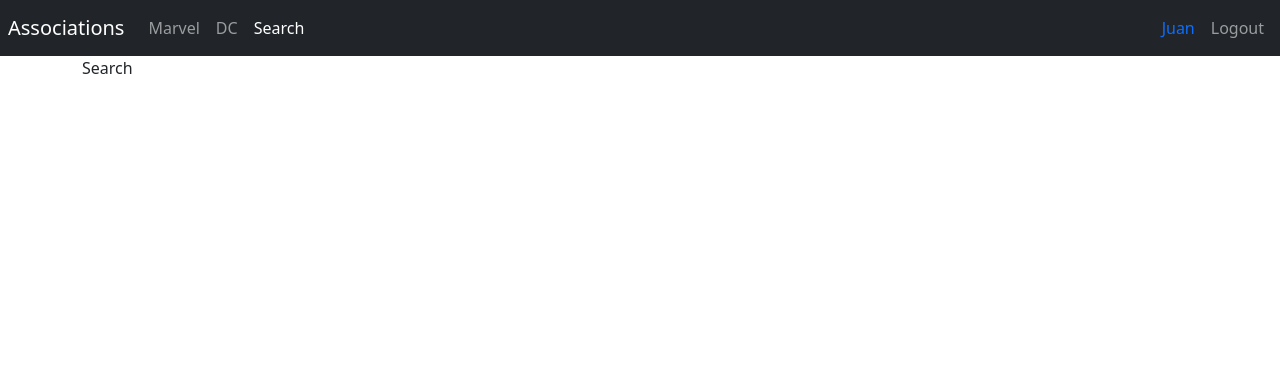
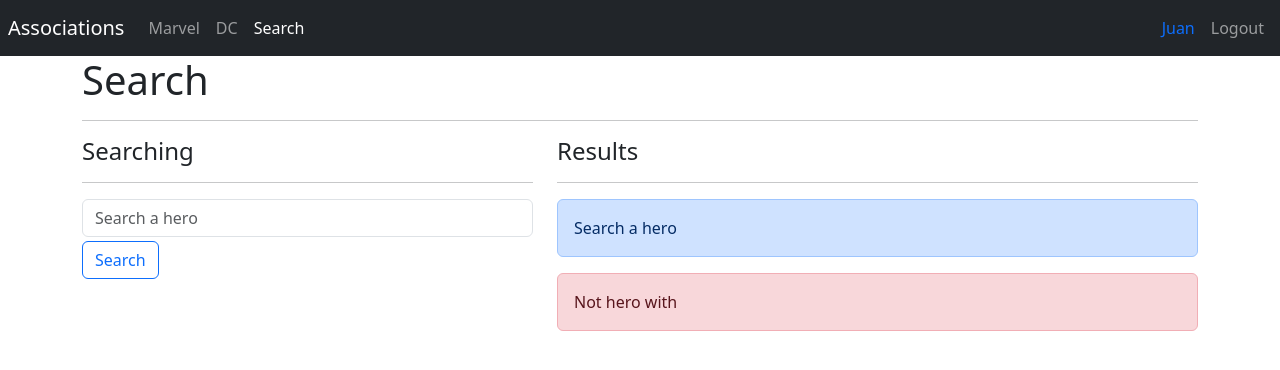
Before and after one commit to juang-10/heroes-with-react, a React (Vite) app: page /search in a window 1280 px wide. Shown: the top 370 px of the page. Built offline with nearby package versions, Linux system fonts and the light colour scheme.

Commit message:
feat: SearchPage logic

```diff
--- a/src/heroes/pages/SearchPage.jsx
+++ b/src/heroes/pages/SearchPage.jsx
@@ -1,7 +1,79 @@
 import React from 'react'
+import { HeroCard } from '../components/'
+import { useForm } from '../../auth/hooks/useForms'
+import { useLocation, useNavigate } from 'react-router-dom'
+
+import queryString from 'query-string'
+import { getHeroesByName } from '../helpers'
+
 
 export const Search = () => {
+  // Asignación de variables a través de hooks
+  const navigate = useNavigate();
+  const location = useLocation();
+
+  // Extracción de valores de búsqueda de la URL usando la biblioteca 'query-string'
+  const {q = ''} = queryString.parse(location.search)
+
+  const heroes = getHeroesByName(q);
+
+  // Uso del hook 'useForm' para manejar el estado del input de búsqueda
+  const {searchText, onInputChange} = useForm({
+    searchText: q
+  });
+
+  // Función que se ejecuta al enviar el formulario de búsqueda
+  const onSearchSubmit = (e) => {
+    e.preventDefault()
+    if(searchText.trim().length <= 1) return
+
+    // Navegación a la misma ruta pero con un query parameter 'q' que representa el texto de búsqueda
+    navigate(`?q=${searchText.toLowerCase().trim()}`);
+  }
+
   return (
-    <div>Search</div>
+    <>
+      <h1>Search</h1>
+      <hr />
+
+      <div className="row">
+        <div className="col-5">
+          <h4>Searching</h4>
+          <hr />
+          <form onSubmit={onSearchSubmit}>
+            <input
+              type="text"
+              placeholder='Search a hero'
+              className='form-control'
+              name='searchText'
+              autoComplete='off'
+              value={searchText}
+              onChange={onInputChange}
+            />
+            <button className="btn btn-outline-primary mt-1">
+              Search
+            </button>
+          </form>
+        </div>
+        <div className="col-7">
+          <h4>Results</h4>
+          <hr />
+
+          <div className="alert alert-primary">
+            Search a hero
+          </div>
+          <div className="alert alert-danger">
+            Not hero with <b>{q}</b>
+          </div>
+
+          {
+            heroes.map(hero => (
+              <HeroCard key={hero.id} {...hero}/>
+            ))
+          }
+
+        </div>
+      </div>
+    </>
   )
 }
```
